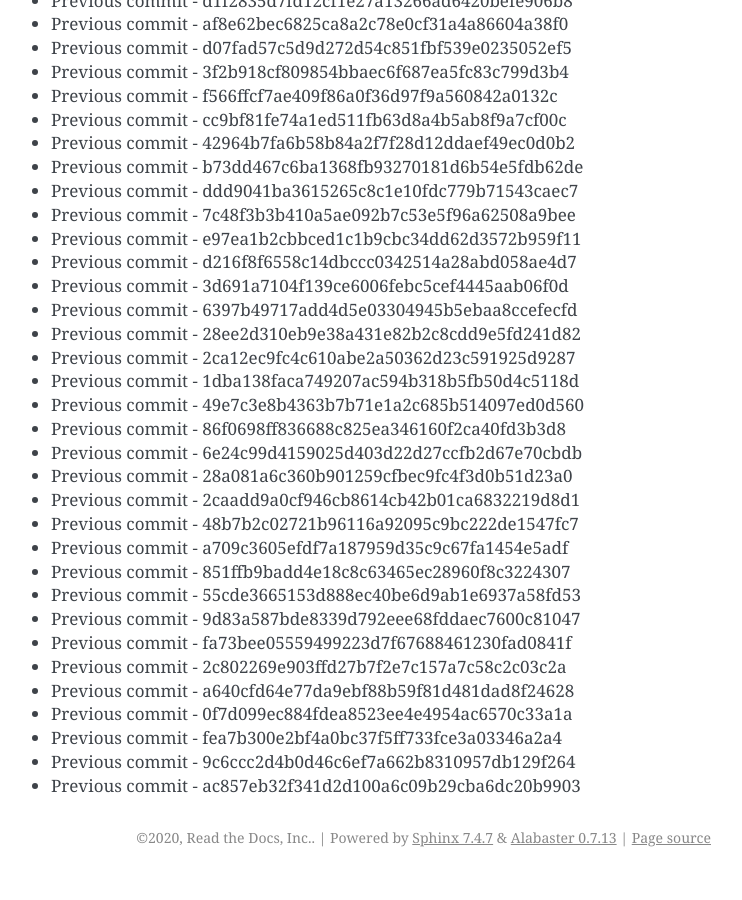
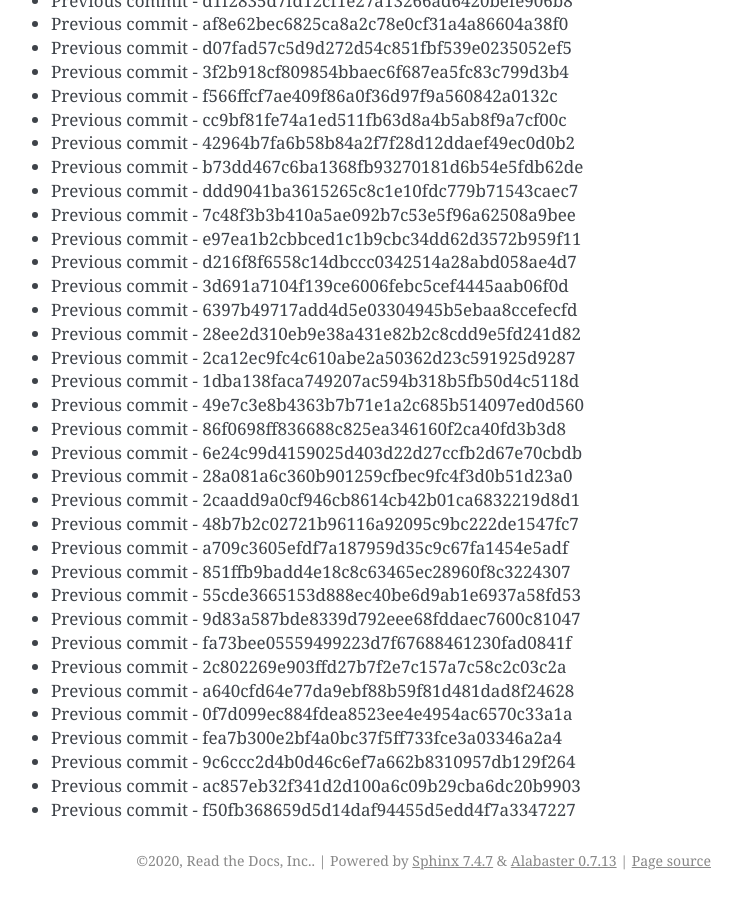
Before and after one commit to readthedocs/rtd-git-stresstest, a Sphinx documentation site: the page built from docs/updates.rst, in a window 1280 px wide and 900 px high, scrolled down 18812 px. Shown: the whole window, without its empty margins (399-1141 px from the left). Built offline with Sphinx 7.4.7, drawn with Linux system fonts in a browser that asks for light colours; before the commit the page ends 19689 px from its top, so only the background shows below that.

Commit message:
Generating commit from previous: f50fb368659d5d14daf94455d5edd4f7a3347227

```diff
--- a/docs/updates.rst
+++ b/docs/updates.rst
@@ -822,3 +822,4 @@ It can be tested for any performance characteristics.
 * Previous commit - fea7b300e2bf4a0bc37f5ff733fce3a03346a2a4
 * Previous commit - 9c6ccc2d4b0d46c6ef7a662b8310957db129f264
 * Previous commit - ac857eb32f341d2d100a6c09b29cba6dc20b9903
+* Previous commit - f50fb368659d5d14daf94455d5edd4f7a3347227
```
